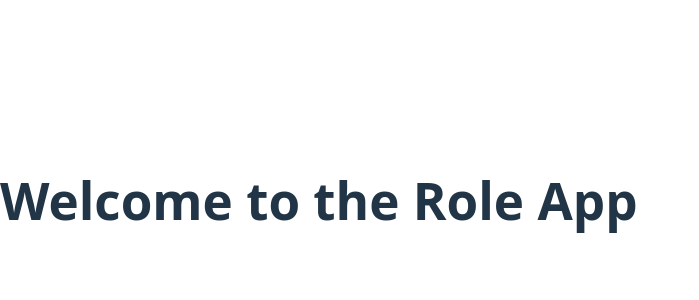
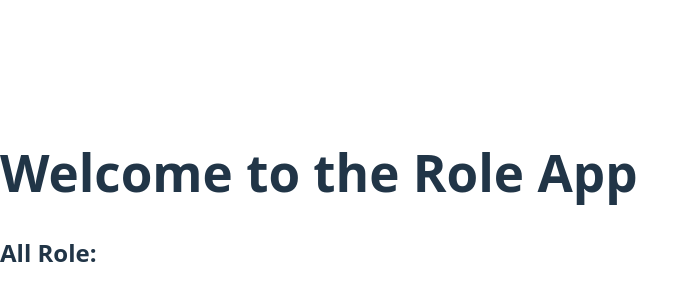
Before and after one commit to AmaniAL-Abdullah/Livo-Frontend, a React (Vite) app: page / in a window 1280 px wide. Shown: the part 200-500 px from the top of the page, without its empty margins (0-699 px from the left). Built offline with nearby package versions, Linux system fonts and the light colour scheme; no server answers.

Commit message:
Create a role list page to view roles.

```diff
--- a/package.json
+++ b/package.json
@@ -10,6 +10,7 @@
     "preview": "vite preview"
   },
   "dependencies": {
+    "axios": "^1.9.0",
     "react": "^19.0.0",
     "react-dom": "^19.0.0",
     "react-router": "^7.5.3"
--- /dev/null
+++ b/src/components/RoleList/RoleList.jsx
@@ -0,0 +1,18 @@
+import React from 'react'
+import axios from 'axios'
+
+function RoleList() {
+
+        async function getAllRole() {
+            const response = await axios.get('http://127.0.0.1:8000/api/role/')
+            console.log(response)
+        }
+        getAllRole()
+        return (
+            <div>
+                <h2> All Role:</h2>
+            </div>
+        )
+    }
+
+    export default RoleList
--- a/src/pages/Home.jsx
+++ b/src/pages/Home.jsx
@@ -1,9 +1,12 @@
 import React from 'react'
+import RoleList from '../components/RoleList/RoleList'
 
 function Home() {
     return (
-
-        <h1> Welcome to the Role App</h1>
+        <>
+            <h1> Welcome to the Role App</h1>
+            <RoleList />
+        </>
     )
 }
 
```
Also changed, not shown: 1 other file (tests, documents, lock files or other folders).
